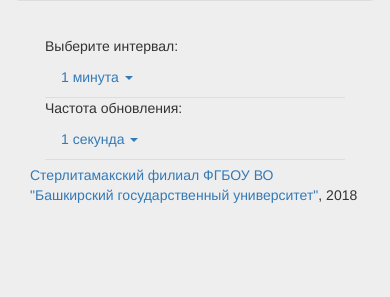
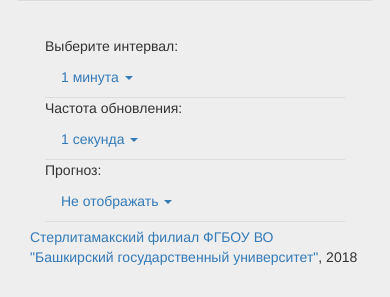
Before and after one commit to AspirantDrago/NeuroBin, a Django app: page /course/1 in a window 390 px wide. Shown: the part 791-1088 px from the top of the page. Before the commit the page ends 994 px from the top, so only its background shows below. Run offline with Django 3.2, Linux system fonts and the light colour scheme; data comes from the database, SQL or seed files in the repository; some libraries are stand-ins or nearby versions.

Commit message:
Добавлено отключение режима прогноза в интерфейсе сайта

```diff
--- a/course/templates/course/course.html
+++ b/course/templates/course/course.html
@@ -4,6 +4,9 @@
 {% block content %}
 	<script>
 		var course_name = '{{ name }}';
+		var time = {{ time }};
+		var update = {{ update }};
+		var mode = '{{ mode }}' == 'show';
 	</script>
 	<div class="row">
 		<p>
@@ -25,7 +28,7 @@
 								{{ el }}
 							{% else %}
 								{% for c in el %}
-									<li><a href="/course/{{ c.name_without_spaces }}/{{ time }}/{{ update }}">{{ c.name }}</a></li>
+									<li><a href="/course/{{ c.name_without_spaces }}/{{ time }}/{{ update }}/{{ mode }}">{{ c.name }}</a></li>
 								{% endfor %}
 							{% endif %}
 						{% endfor %}
@@ -38,7 +41,7 @@
 		<div id="chart_div" style="width: 100%; height: 500px;"></div>
 	</div>
 	<div class="row">
-		<div class="col-xs-12 col-sm-6">
+		<div class="col-xs-12 col-sm-4">
 			<ul class="nav nav-tabs">
 				<li class="dropdown">
 					<span>Выберите интервал: </span>
@@ -52,7 +55,7 @@
 						{% for el in time_d %}
 							{% for x in el %}
 								{% if x in time_keys %}
-									<li><a href="/course/{{ name2 }}/{{ x }}/{{ update }}">
+									<li><a href="/course/{{ name2 }}/{{ x }}/{{ update }}/{{ mode }}">
 								{% else %}
 									{{ x }}</a></li>
 								{% endif %}
@@ -62,7 +65,7 @@
 				</li>
 			</ul>
 		</div>
-		<div class="col-xs-12 col-sm-6">
+		<div class="col-xs-12 col-sm-4">
 			<ul class="nav nav-tabs">
 				<li class="dropdown">
 					<span>Частота обновления: </span>
@@ -76,7 +79,7 @@
 						{% for el in update_d %}
 							{% for x in el %}
 								{% if x in update_keys %}
-									<li><a href="/course/{{ name2 }}/{{ time }}/{{ x }}">
+									<li><a href="/course/{{ name2 }}/{{ time }}/{{ x }}/{{ mode }}">
 								{% else %}
 									{{ x }}</a></li>
 								{% endif %}
@@ -86,6 +89,27 @@
 				</li>
 			</ul>
 		</div>
+		<div class="col-xs-12 col-sm-4">
+			<ul class="nav nav-tabs">
+				<li class="dropdown">
+					<span>Прогноз: </span>
+					<a class="dropdown-toggle"
+					data-toggle="dropdown"
+					href="#">
+						{% if mode_v %}
+							Отображать
+						{% else %}
+							Не отображать
+						{% endif %}
+						<b class="caret"></b>
+					</a>
+					<ul class="dropdown-menu">
+						<li><a href="/course/{{ name2 }}/{{ time }}/{{ update }}/show">Отображать</a></li>
+						<li><a href="/course/{{ name2 }}/{{ time }}/{{ update }}/no">Не отображать</a></li>
+					</ul>
+				</li>
+			</ul>
+		</div>
 	</div>
 	<script src="{% static 'js/charts/chart.js' %}"></script>
 {% endblock %}
--- a/course/urls.py
+++ b/course/urls.py
@@ -5,6 +5,7 @@
 	url(r'^$', views.course_list, name='course_list'),
 	url(r'^api/add/(?P<name>\w+)/val=(?P<val>[\d,\.]+)&prop=(?P<prop>\d+)$', views.course_add, name='course_add'),
 	url(r'^api/clear/(?P<name>\w+)$', views.course_clear, name='course_add'),
+	url(r'^api/get/(?P<name>[\w,\%]+)/(?P<time>\d+)/(?P<update>\d+)/(?P<mode>\w+)$', views.course_get, name='course_get'),
 	url(r'^course/(?P<name>[\w,\%]+)$', views.course_view_default, name='course_view_default'),
-	url(r'^course/(?P<name>[\w,\%]+)/(?P<time>\d+)/(?P<update>\d+)$', views.course_view, name='course_view'),
+	url(r'^course/(?P<name>[\w,\%]+)/(?P<time>\d+)/(?P<update>\d+)/(?P<mode>\w+)$', views.course_view, name='course_view'),
 ]
--- a/course/views.py
+++ b/course/views.py
@@ -1,5 +1,7 @@
 from django.shortcuts import render
 from .models import Course, Currency, CurrencyGroup
+from django.http import JsonResponse
+import json
 
 # Create your views here.
 def course_list(request):
@@ -30,7 +32,7 @@
 		return render(request, 'course/course_clear.html', {'status': 1})
 
 
-def course_view(request, name, time, update):
+def course_view(request, name, time, update, mode):
 	l = [[el.name, [x for x in Currency.objects.filter(group=el)]] for el in CurrencyGroup.objects.all()]
 	group_l = [el.name for el in CurrencyGroup.objects.all()]
 	default_picks = 30
@@ -46,14 +48,24 @@
 	if update not in update_d:
 		update = 1
 	update_s = update_d[update]
+	mode_v = (mode == 'show')
+	if mode_v:
+		mode_s = 'Показывать'
+	else:
+		mode_s = 'Не показывать'
 	return render(request, 'course/course.html', {
 		'course_l': l,'groups': group_l, 'name': name.replace('_', ' '), 'name2': name,
 		'time': time, 'time_d': time_d.items(), 'time_keys': time_d, 'time_s': time_s,
-		'picks': default_picks,
+		'picks': default_picks, 'mode': mode, 'mode_s': mode_s, 'mode_v': mode_v,
 		'update': update, 'update_d': update_d.items(), 'update_keys': update_d, 'update_s': update_s})
 
 
 def course_view_default(request, name):
 	default_time = 60
 	default_update = 1
-	return course_view(request, name, 60, 1)
+	default_mode = 'no'
+	return course_view(request, name, default_time, default_update, default_mode)
+
+
+def course_get(request, name, time, update, mode):
+	return JsonResponse({'foo':'bar'})
```
